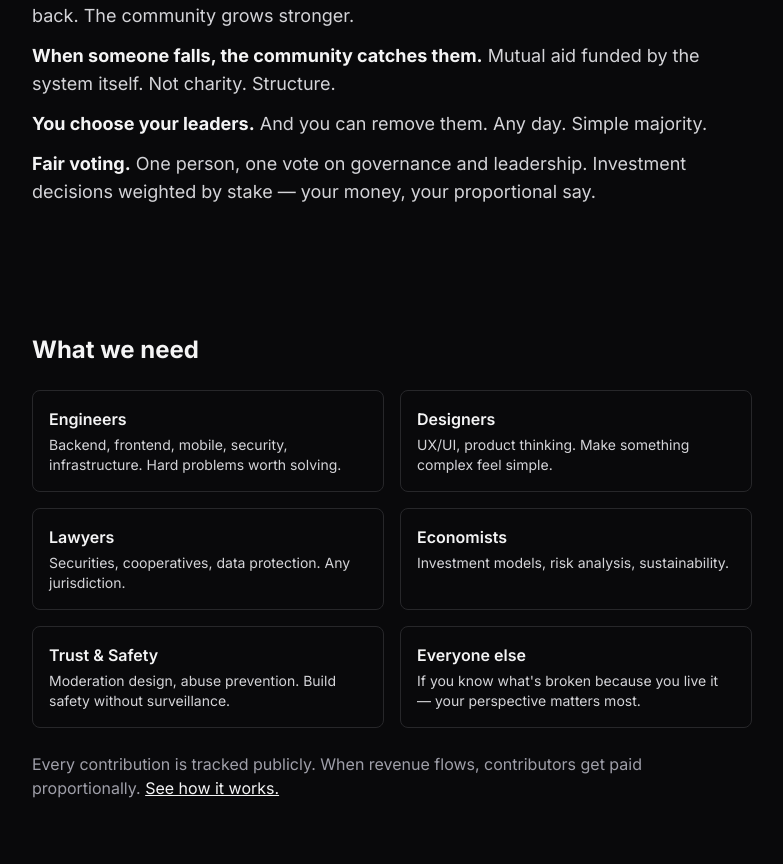
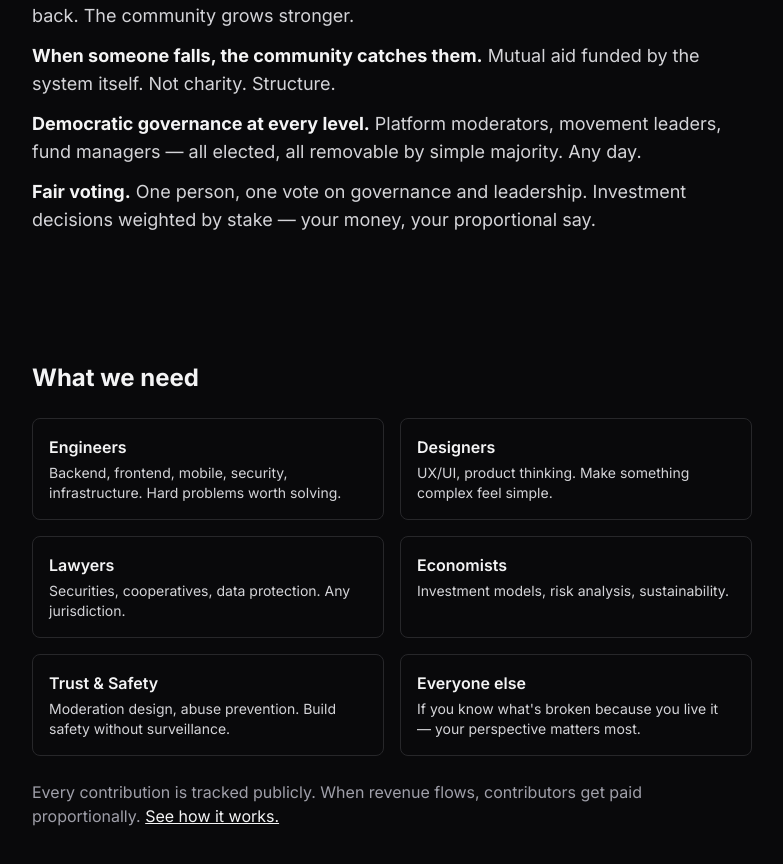
Before and after one commit to thecounterweight/platform, a Next.js app in the folder site/: page / in a window 1280 px wide. Shown: the part 910-1774 px from the top of the page, without its empty margins (248-1031 px from the left). Built offline with nearby package versions, Linux system fonts and the light colour scheme.

Commit message:
Clarify governance line — it's a movement, not just a platform

```diff
--- a/site/src/app/page.tsx
+++ b/site/src/app/page.tsx
@@ -65,9 +65,10 @@ export default function Home() {
             </li>
             <li>
               <strong className="text-zinc-100">
-                You choose your leaders.
+                Democratic governance at every level.
               </strong>{" "}
-              And you can remove them. Any day. Simple majority.
+              Platform moderators, movement leaders, fund managers — all elected,
+              all removable by simple majority. Any day.
             </li>
             <li>
               <strong className="text-zinc-100">
```
Also changed, not shown: 1 other file (tests, documents, lock files or other folders).
